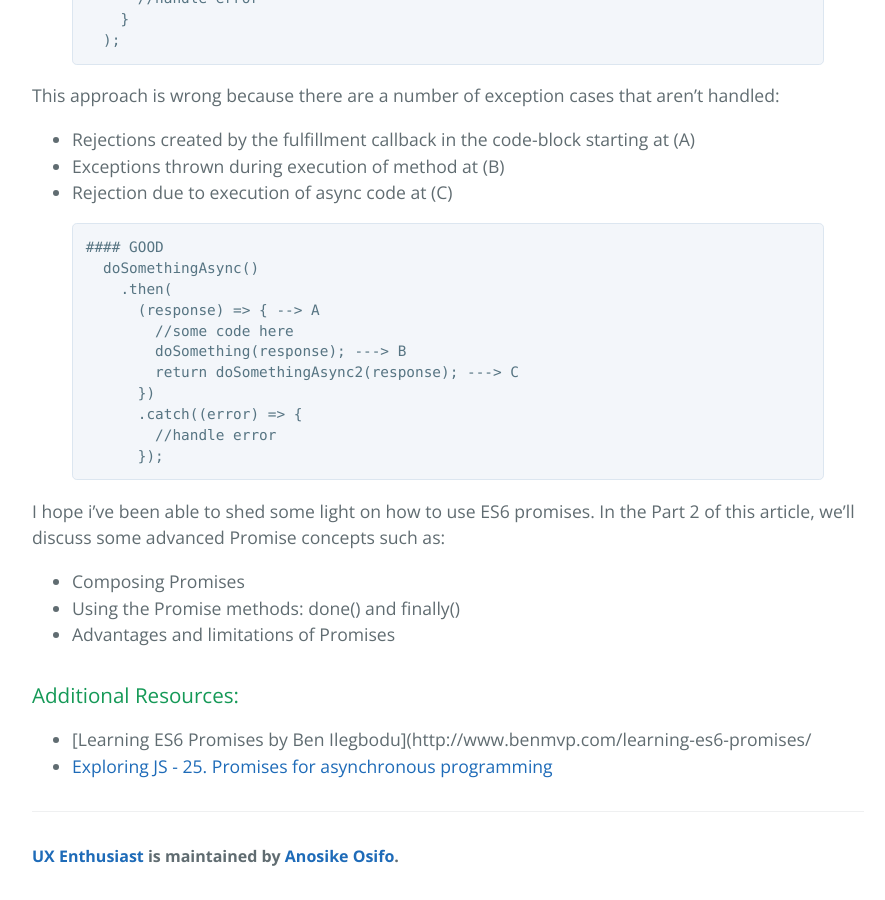
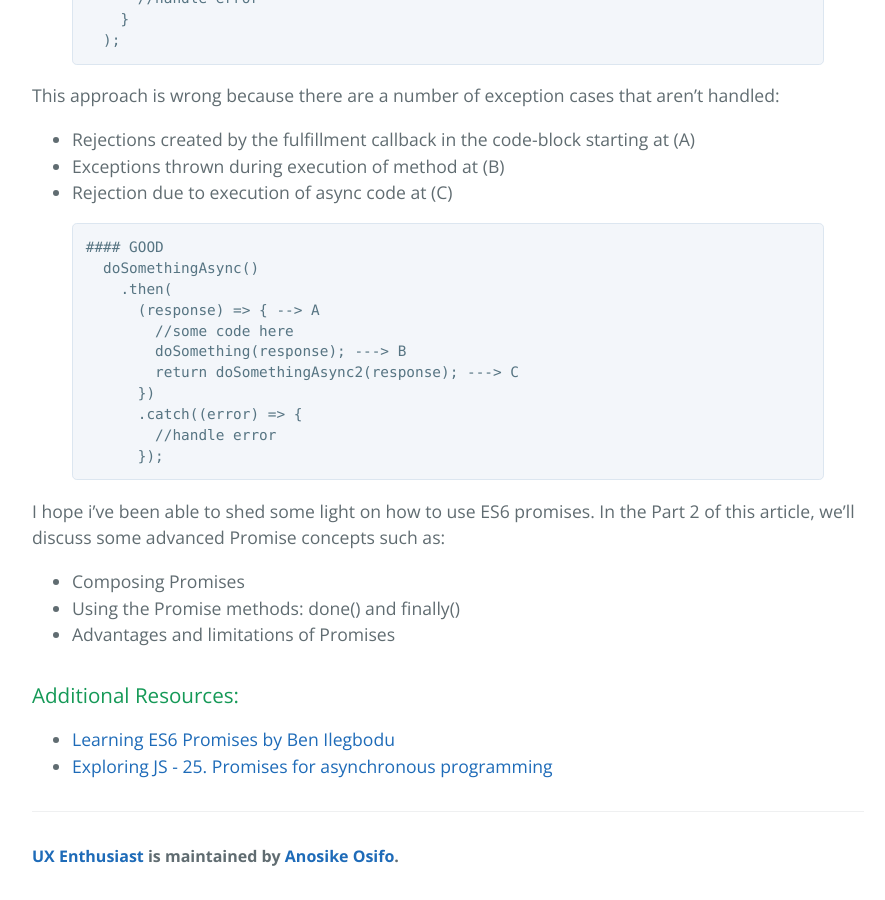
Before and after one commit to anosikeosifo/anosikeosifo.github.io, a Jekyll site: the page built from _posts/2017-03-19-exploring-es6-promises-1.markdown, in a window 1280 px wide and 900 px high, scrolled down 7416 px. Shown: the whole window, without its empty margins (192-1077 px from the left). Built offline with Jekyll 4.4.1, drawn with Linux system fonts in a browser that asks for light colours.

Commit message:
Fix link typo in additional resources

```diff
--- a/_posts/2017-03-19-exploring-es6-promises-1.markdown
+++ b/_posts/2017-03-19-exploring-es6-promises-1.markdown
@@ -309,5 +309,5 @@ I hope i've been able to shed some light on how to use ES6 promises. In the Part
 
 
 ### Additional Resources:
-* [Learning ES6 Promises by Ben Ilegbodu](http://www.benmvp.com/learning-es6-promises/
+* [Learning ES6 Promises by Ben Ilegbodu](http://www.benmvp.com/learning-es6-promises)
 * [Exploring JS - 25. Promises for asynchronous programming](http://exploringjs.com/es6/ch_promises.html)
```
